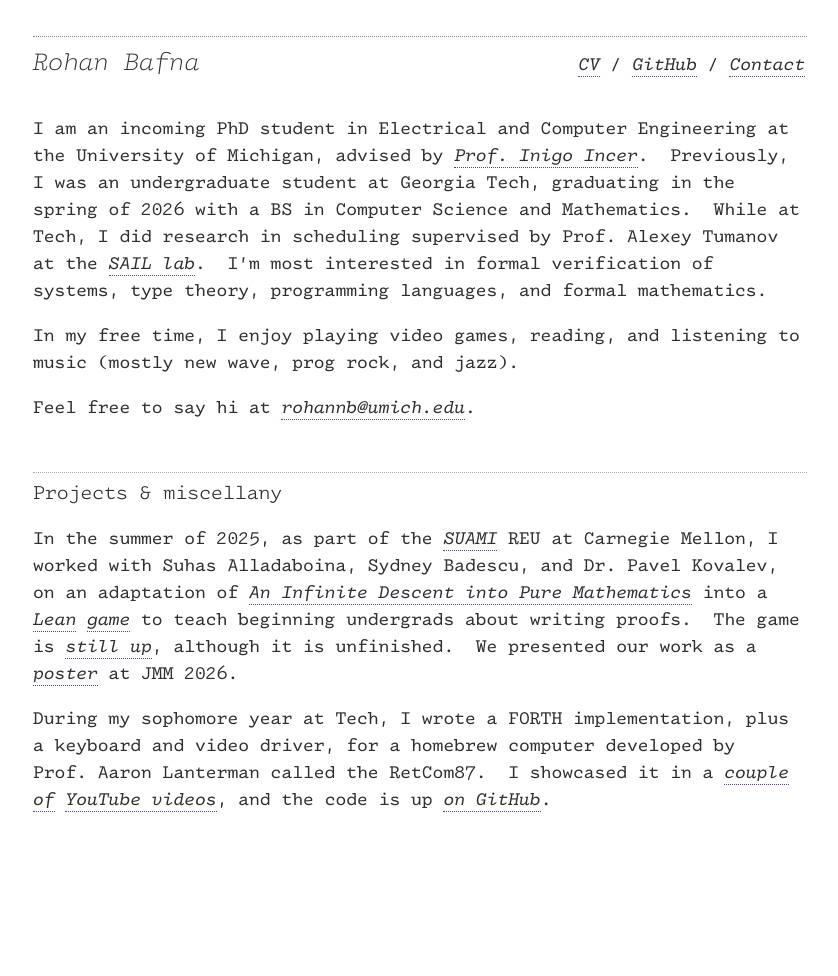
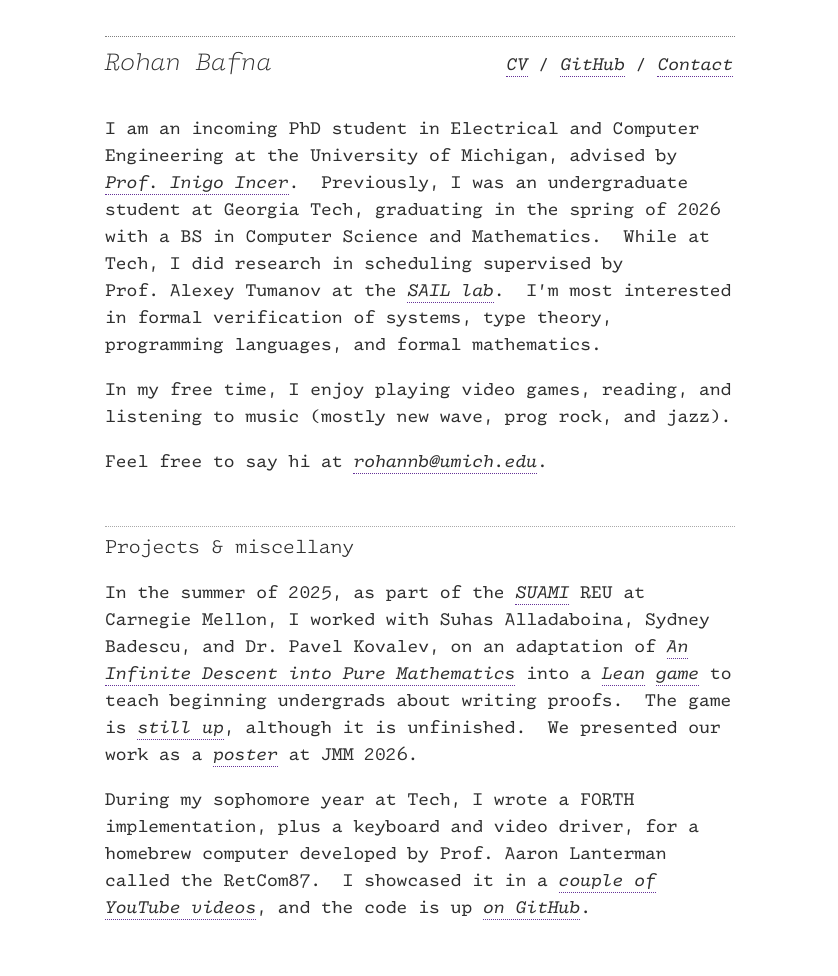
Before and after one commit to rohanbafna/rohanbafna.github.io, a Jekyll site: the page built from index.md, in a window 1280 px wide. Shown: the whole page, without its empty margins (220-1058 px from the left). Built offline with Jekyll 4.4.1, drawn with Linux system fonts in a browser that asks for light colours; our own code applies the rules of GitHub Pages for plain Markdown files; before the commit the page ends 900 px from its top, so only the background shows below that.

Commit message:
More typography/layout adjustments
Better responsive design by fixing a max width and using the vw unit

```diff
--- a/_sass/layout.scss
+++ b/_sass/layout.scss
@@ -1,5 +1,5 @@
 body {
-    max-width: 43rem;
+    max-width: 35rem;
     margin: 0px auto;
     padding: 2rem;
 }
@@ -14,7 +14,7 @@ header {
     padding-top: 0.5rem;
 
     h1 {
-        margin: 0px 1ch 0.4em 0px;
+        margin: 0px 1em 0.4em 0px;
         padding: 0px;
     }
 
--- a/_sass/typography.scss
+++ b/_sass/typography.scss
@@ -1,15 +1,9 @@
 @import "drafting-mono";
 
 html {
-    font: normal 18px "Drafting* Mono", monospace;
+    font: normal clamp(15px, 2.5vw, 18px) "Drafting* Mono", monospace;
     background: #fff;
     color: #2e2e2e;
-}
-
-@media (width < 600px) {
-    html {
-        font-size: 16px;
-    }
 }
 
 main {
```
